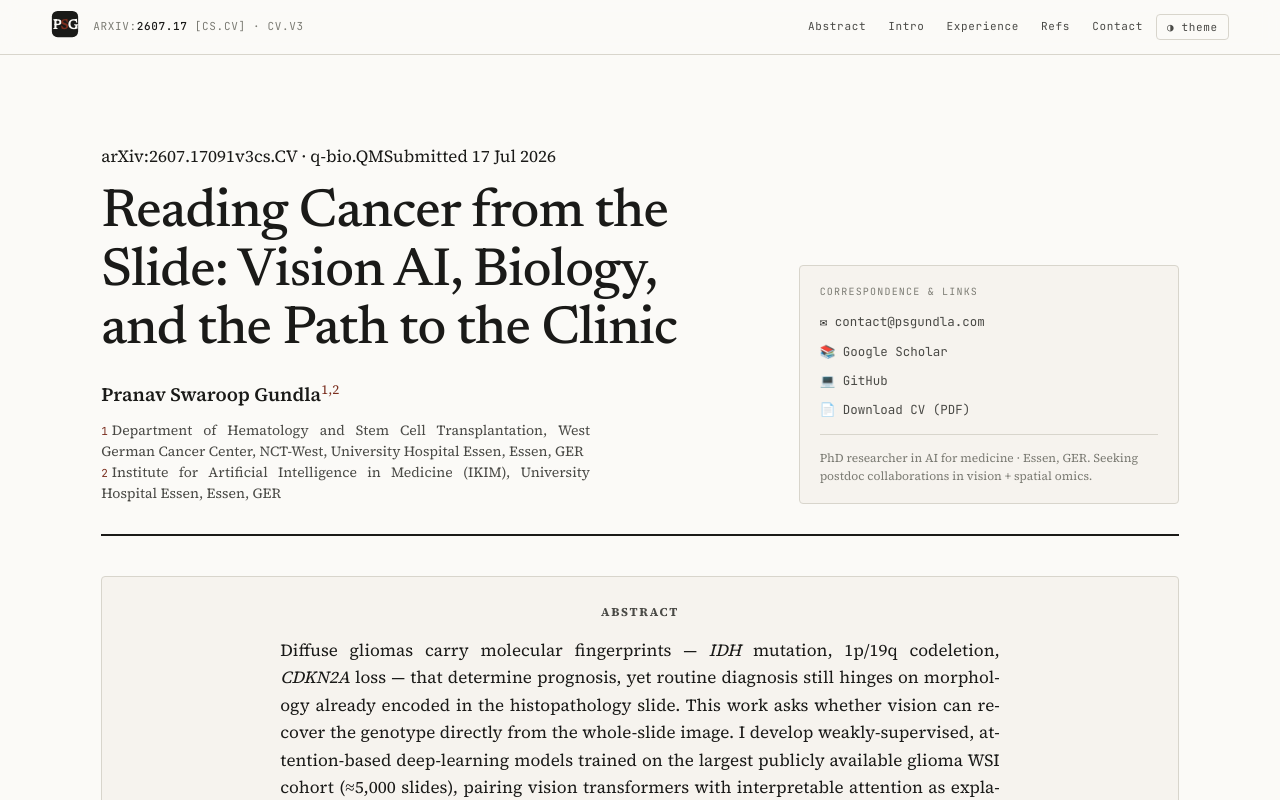
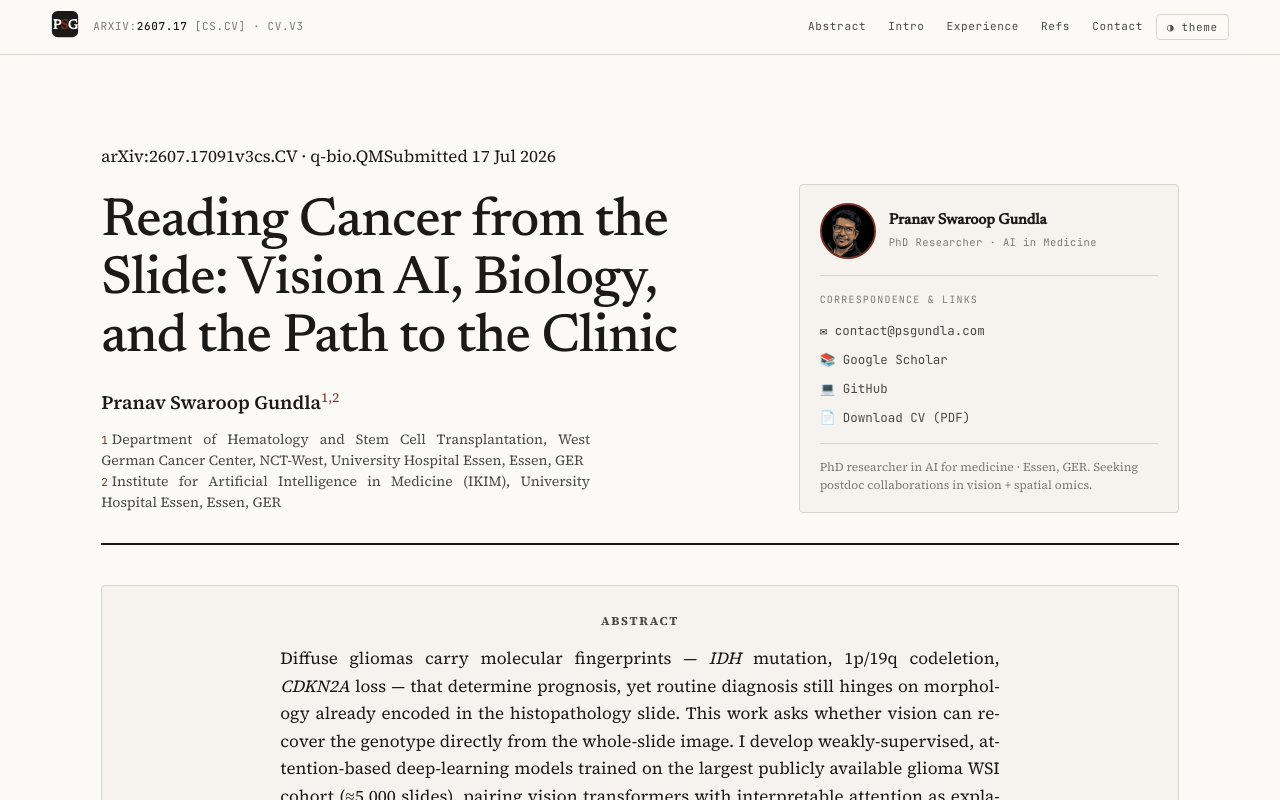
Before and after one commit to psgundla/psg-portfolio, a React (Vite) app: page / in a window 1280 px wide. Shown: the top 800 px of the page. Built offline with nearby package versions, Linux system fonts and the light colour scheme.

Commit message:
Add portrait avatar to masthead author-info card

```diff
--- a/src/components/Masthead.jsx
+++ b/src/components/Masthead.jsx
@@ -27,6 +27,21 @@ export default function Masthead() {
         </div>
 
         <aside className={styles.mastCard}>
+          <div className={styles.mastProfile}>
+            <img
+              className={styles.avatar}
+              src="/MyAvatar.png"
+              width="64"
+              height="64"
+              alt="Portrait of Pranav Swaroop Gundla"
+              loading="lazy"
+            />
+            <div>
+              <p className={styles.avatarName}>Pranav Swaroop Gundla</p>
+              <p className={styles.avatarRole}>PhD Researcher · AI in Medicine</p>
+            </div>
+          </div>
+
           <p className={styles.cardHead}>Correspondence &amp; Links</p>
           <ul>
             <li>✉ <a href="mailto:contact@psgundla.com">contact@psgundla.com</a></li>
--- a/src/styles/App.module.css
+++ b/src/styles/App.module.css
@@ -322,6 +322,43 @@ a:focus-visible, button:focus-visible {
   border-radius: 4px;
   padding: 18px 20px;
   background: color-mix(in srgb, var(--tag) 40%, transparent);
+}
+
+.mastProfile {
+  display: flex;
+  align-items: center;
+  gap: 13px;
+  margin: 0 0 16px;
+  padding-bottom: 16px;
+  border-bottom: 1px solid var(--rule);
+}
+
+.avatar {
+  width: 56px;
+  height: 56px;
+  border-radius: 50%;
+  object-fit: cover;
+  object-position: 50% 20%;
+  border: 2px solid var(--link);
+  background: var(--ink);
+  flex-shrink: 0;
+}
+
+.avatarName {
+  font-family: var(--display);
+  font-weight: 600;
+  font-size: 15px;
+  color: var(--ink);
+  margin: 0;
+  line-height: 1.2;
+}
+
+.avatarRole {
+  font-family: var(--mono);
+  font-size: 10.5px;
+  letter-spacing: 0.04em;
+  color: var(--ink-mute);
+  margin: 4px 0 0;
 }
 
 .mastCard .cardHead {
```
